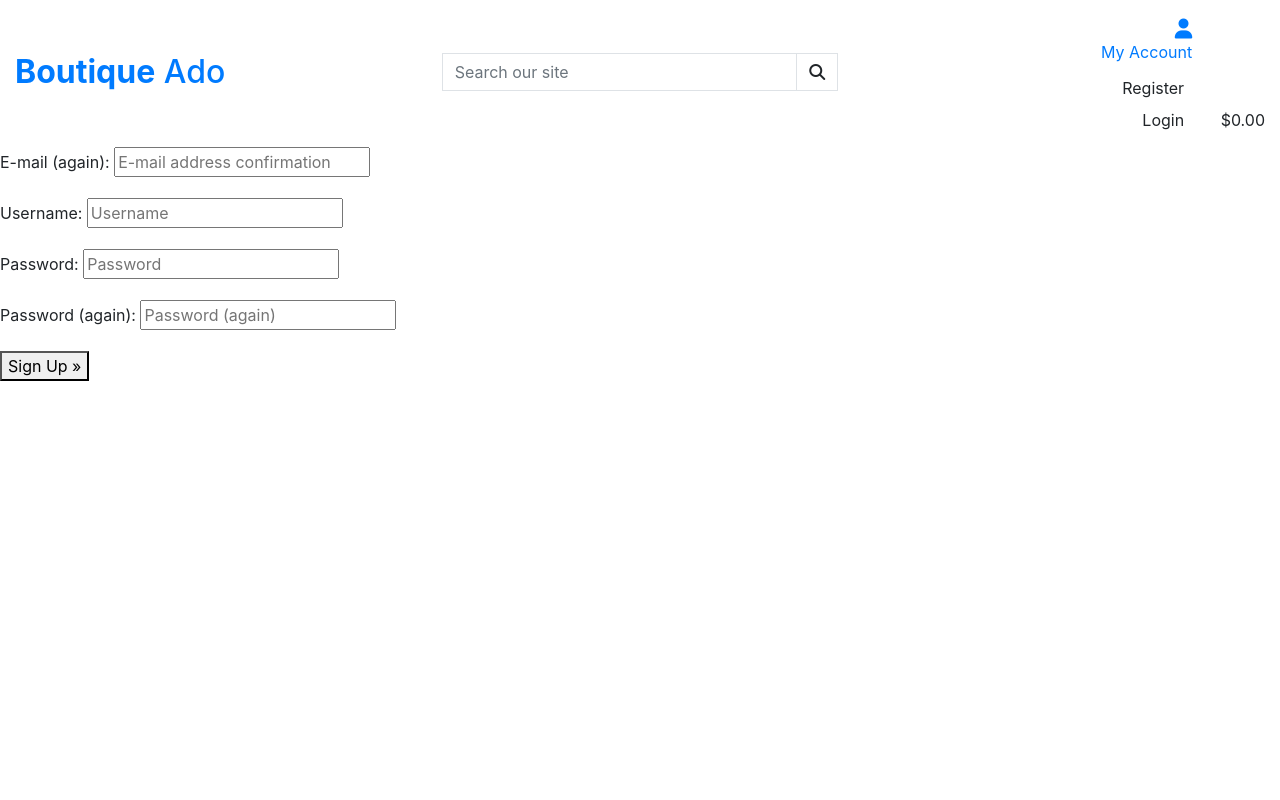
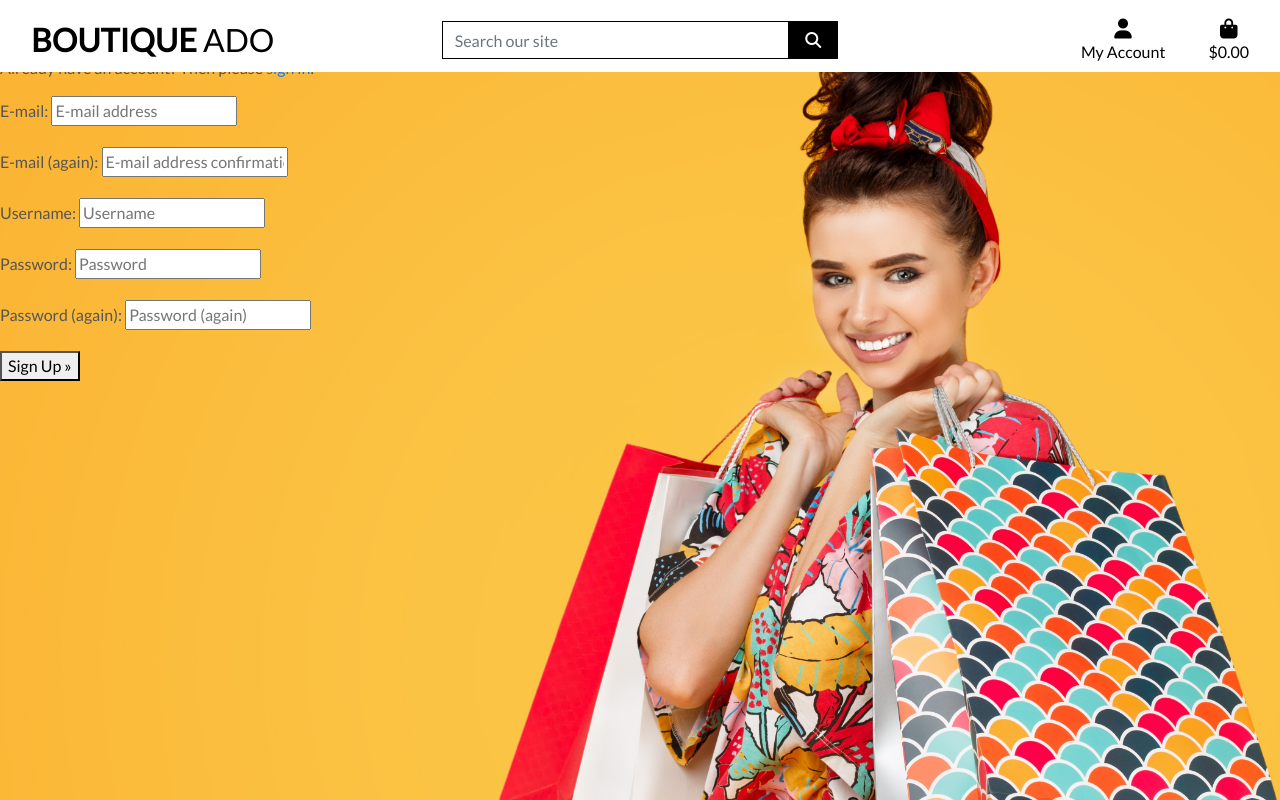
Before and after one commit to Scrambles86/boutique_ado_v1, a Django app: page /accounts/signup/ in a window 1280 px wide. Run offline with Django 3.2, Linux system fonts and the light colour scheme; some libraries are stand-ins or nearby versions.

Commit message:
Fixed pathway errors

```diff
--- a/boutique_ado/settings.py
+++ b/boutique_ado/settings.py
@@ -1,11 +1,8 @@
 """
 Django settings for boutique_ado project.
-
 Generated by 'django-admin startproject' using Django 3.0.7.
-
 For more information on this file, see
 https://docs.djangoproject.com/en/3.0/topics/settings/
-
 For the full list of settings and their values, see
 https://docs.djangoproject.com/en/3.0/ref/settings/
 """
--- a/boutique_ado/urls.py
+++ b/boutique_ado/urls.py
@@ -1,5 +1,4 @@
 """boutique_ado URL Configuration
-
 The `urlpatterns` list routes URLs to views. For more information please see:
     https://docs.djangoproject.com/en/3.0/topics/http/urls/
 Examples:
--- a/static/base.css
+++ b/static/base.css
@@ -1,15 +1,16 @@
 html {
-    height : 100%;
+    height: 100%;
 }
 
 body {
-    background: url('/media/homepage_background_cropped.jpg') no-repeat center fixed;
+    background: url('/media/homepage_background_cropped.jpg') no-repeat center center fixed;
     background-size: cover;
     height: calc(100vh - 164px);
     color: #555;
     font-family: 'Lato';
 }
 
+/* from Bulma */
 .icon {
     align-items: center;
     display: inline-flex;
@@ -23,7 +24,7 @@ body {
 }
 
 .main-logo-link {
-    width : fit-content;
+    width: fit-content;
 }
 
 .shop-now-button {
@@ -55,16 +56,16 @@ body {
     border: 1px solid black !important;
 }
 
-/*---------------------------------- Media Queries */
+/* -------------------------------- Media Queries */
 
-/* Slightly larger container on xl screens  */
-@media (min-width: 992px) {
-    .container {
-        max-width: 80%;
-    }
+/* Slightly larger container on xl screens */
+@media (min-width: 1200px) {
+  .container {
+    max-width: 80%;
+  }
 }
 
-/* Fixed top navbar only on medium and up  */
+/* fixed top navbar only on medium and up */
 @media (min-width: 992px) {
     .fixed-top-desktop-only {
         position: fixed;
@@ -74,7 +75,7 @@ body {
         z-index: 1030;
     }
 
-    .heading-container {
+    .header-container {
         padding-top: 164px;
     }
 }
--- a/templates/base.html
+++ b/templates/base.html
@@ -4,42 +4,41 @@
 <html lang="en">
   <head>
 
-
     {% block meta %}
-        <meta http-equiv="X-UA-Compatible" content="ie-edge">
+        <meta http-equiv="X-UA-Compatible" content="ie=edge">
         <meta charset="utf-8">
         <meta name="viewport" content="width=device-width, initial-scale=1, shrink-to-fit=no">
     {% endblock %}
 
-    {% block extrameta %}
+    {% block extra_meta %}
     {% endblock %}
 
     {% block corecss %}
-        <link rel="stylesheet" href="https://stackpath.bootstrapcdn.com/bootstrap/4.5.0/css/bootstrap.min.css" integrity="sha384-9aIt2nRpC12Uk9gS9baDl411NQApFmC26EwAOH8WgZl5MYYxFfc+NcPb1dKGj7Sk" crossorigin="anonymous">
-        <link href="https://fonts.googleapis.com/css2?family=Lato&display=swap" rel="stylesheet">
-        <link rel="stylesheet" href="{% static 'css/base.css' %}">
+        <link rel="stylesheet" href="https://stackpath.bootstrapcdn.com/bootstrap/4.4.1/css/bootstrap.min.css" integrity="sha384-Vkoo8x4CGsO3+Hhxv8T/Q5PaXtkKtu6ug5TOeNV6gBiFeWPGFN9MuhOf23Q9Ifjh" crossorigin="anonymous">
+        <link rel="stylesheet" href="https://fonts.googleapis.com/css?family=Lato&display=swap">
+        <link rel="stylesheet" href="{% static 'base.css' %}">
     {% endblock %}
 
-    {% block extracss %}
+    {% block extra_css %}
     {% endblock %}
 
     {% block corejs %}
-        <script src="https://kit.fontawesome.com/371576e32e.js" crossorigin="anonymous"></script>
-        <script src="https://code.jquery.com/jquery-3.5.1.slim.min.js" integrity="sha384-DfXdz2htPH0lsSSs5nCTpuj/zy4C+OGpamoFVy38MVBnE+IbbVYUew+OrCXaRkfj" crossorigin="anonymous"></script>
+        <script src="https://kit.fontawesome.com/e9c73d7092.js" crossorigin="anonymous"></script>
+        <script src="https://code.jquery.com/jquery-3.4.1.slim.min.js" integrity="sha384-J6qa4849blE2+poT4WnyKhv5vZF5SrPo0iEjwBvKU7imGFAV0wwj1yYfoRSJoZ+n" crossorigin="anonymous"></script>
         <script src="https://cdn.jsdelivr.net/npm/popper.js@1.16.0/dist/umd/popper.min.js" integrity="sha384-Q6E9RHvbIyZFJoft+2mJbHaEWldlvI9IOYy5n3zV9zzTtmI3UksdQRVvoxMfooAo" crossorigin="anonymous"></script>
-        <script src="https://stackpath.bootstrapcdn.com/bootstrap/4.5.0/js/bootstrap.min.js" integrity="sha384-OgVRvuATP1z7JjHLkuOU7Xw704+h835Lr+6QL9UvYjZE3Ipu6Tp75j7Bh/kR0JKI" crossorigin="anonymous"></script>
+        <script src="https://stackpath.bootstrapcdn.com/bootstrap/4.4.1/js/bootstrap.min.js" integrity="sha384-wfSDF2E50Y2D1uUdj0O3uMBJnjuUD4Ih7YwaYd1iqfktj0Uod8GCExl3Og8ifwB6" crossorigin="anonymous"></script>
     {% endblock %}
 
-    {% block extrajss %}
+    {% block extra_js %}
     {% endblock %}
 
-    <title>Boutique Ado {% block extratitle %}{% endblock %}</title>
+    <title>Boutique Ado {% block extra_title %}{% endblock %}</title>
   </head>
   <body>
     <header class="container-fluid fixed-top">
         <div id="topnav" class="row bg-white pt-lg-2 d-none d-lg-flex">
             <div class="col-12 col-lg-4 my-auto py-1 py-lg-0 text-center text-lg-left">
-            <a href="{% url 'home' %}">
+                <a href="{% url 'home' %}" class="nav-link main-logo-link">
                     <h2 class="logo-font text-black my-0"><strong>Boutique</strong> Ado</h2>
                 </a>
             </div>
@@ -61,10 +60,12 @@
                 <ul class="list-inline list-unstyled text-center text-lg-right my-0">
                     <li class="list-inline-item dropdown">
                         <a class="text-black nav-link" href="#" id="user-options" data-toggle="dropdown" aria-haspopup="true" aria-expanded="false">
+                            <div class="text-center">
                                 <div><i class="fas fa-user fa-lg"></i></div>
                                 <p class="my-0">My Account</p>
+                            </div>
                         </a>
-                    <div class="dropwdown-menu border-0" aria-labelledby="user-options">
+                        <div class="dropdown-menu border-0" aria-labelledby="user-options">
                             {% if request.user.is_authenticated %}
                                 {% if request.user.is_superuser %}
                                     <a href="" class="dropdown-item">Product Management</a>
@@ -78,9 +79,9 @@
                         </div>
                     </li>
                     <li class="list-inline-item">
-                    <a class="{% if grand_total %}text-info font-weight-bold{% else %}text-black{% endif %} nav-link" href=""></a>
+                        <a class="{% if grand_total %}text-info font-weight-bold{% else %}text-black{% endif %} nav-link" href="">
                             <div class="text-center">
-                            <div><i class="fas fa-shopping fa-lg"></i></div>
+                                <div><i class="fas fa-shopping-bag fa-lg"></i></div>
                                 <p class="my-0">
                                     {% if grand_total %}
                                         ${{ grand_total|floatformat:2 }}
@@ -89,6 +90,7 @@
                                     {% endif %}
                                 </p>
                             </div>
+                        </a>
                     </li>
                 </ul>
             </div>
```
Lines whose indentation alone changed are shown as unchanged.
